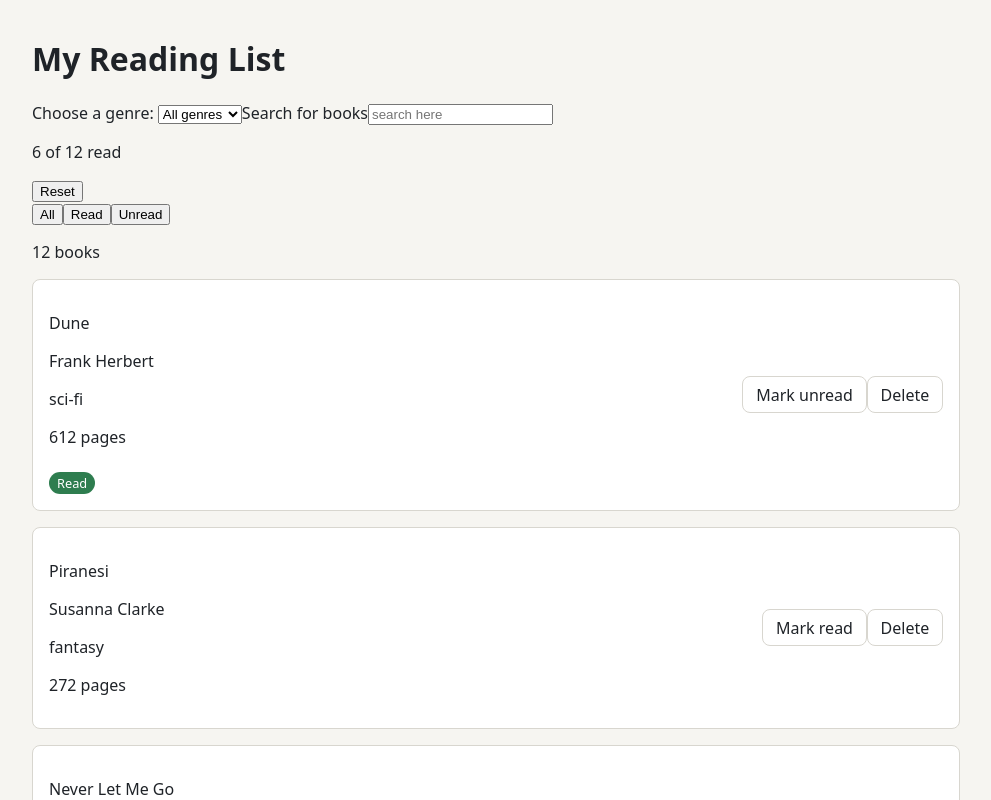
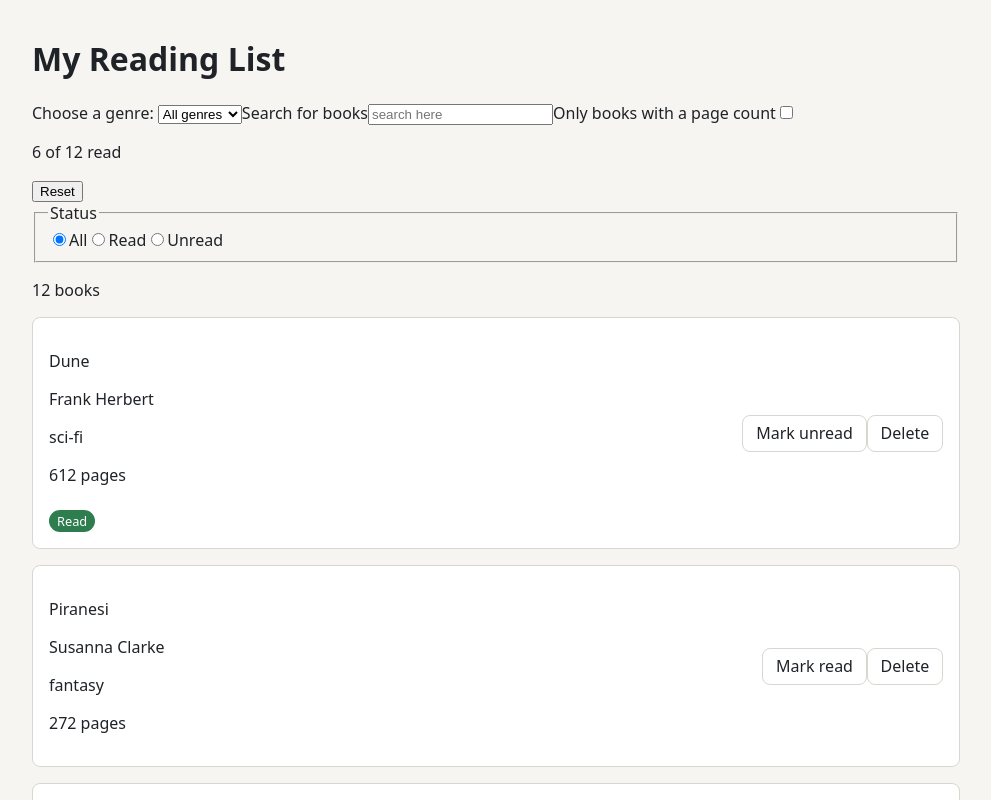
Before and after one commit to ameliapeters1/reading-list, a React (Vite) app: page / in a window 1280 px wide. Shown: the top 800 px of the page, without its empty margins (144-1135 px from the left). Built offline with nearby package versions, Linux system fonts and the light colour scheme.

Commit message:
task 4 checkbox and radio group added

```diff
--- a/src/App.tsx
+++ b/src/App.tsx
@@ -8,6 +8,7 @@ import { useState } from "react"
 import FilterBar from "./components/FilterBar"
 import SearchBox from "./components/SearchBox"
 import GenreSelect from "./components/GenreSelect"
+import PagesOnlyToggle from "./components/PagesOnlyToggle"
 
 
 function App(){
@@ -15,6 +16,7 @@ function App(){
   const [filter, setFilter] = useState<StatusFilter>("all");
   const [search, setSearch] = useState<string>("")
   const [genre, setGenre]= useState<string>("All genres")
+  const [pagesOnly, setPagesOnly] = useState<boolean>(false)
 
 
   const visibleBooks = books.filter((book) => {
@@ -32,7 +34,10 @@ function App(){
     const matchesGenre =
         genre === "All genres" || book.genre === genre
 
-    return matchesSearch && matchesReadStatus && matchesGenre
+    const matchesPages =
+      !pagesOnly || book.pages != null
+
+    return matchesSearch && matchesReadStatus && matchesGenre && matchesPages
   })
 
 
@@ -55,6 +60,9 @@ function App(){
         value={search}
         onChange={(value)=>setSearch(value)}
       />
+      <PagesOnlyToggle
+      checked = {pagesOnly}
+      onChange={setPagesOnly}/>
       <div className="book-info">
         <ReadCounter readCount={readCount} total={books.length}/>
       </div>
--- a/src/components/FilterBar.tsx
+++ b/src/components/FilterBar.tsx
@@ -8,34 +8,41 @@ interface FilterBarProps {
 
 function FilterBar({ current, onChange }: FilterBarProps) {
   return (
-    <div className="filter-bar">
-      <button
-        type="button"
-        aria-pressed={current === "all"}
-        className={current === "all" ? "is-active" : ""}
-        onClick={() => onChange("all")}
-      >
-        All
-      </button>
+    <fieldset className="filter-bar">
+        <legend>Status</legend>
+        <label>
+          <input
+            type="radio"
+            name="status"
+            value="all"
+            checked={current === "all"}
+            onChange={() => onChange("all")}
+          />
+          All
+        </label>
 
-      <button
-        type="button"
-        aria-pressed={current === "read"}
-        className={current === "read" ? "is-active" : ""}
-        onClick={() => onChange("read")}
-      >
-        Read
-      </button>
+        <label>
+          <input
+            type="radio"
+            name="status"
+            value="read"
+            checked={current === "read"}
+            onChange={() => onChange("read")}
+          />
+          Read
+        </label>
 
-      <button
-        type="button"
-        aria-pressed={current === "unread"}
-        className={current === "unread" ? "is-active" : ""}
-        onClick={() => onChange("unread")}
-      >
-        Unread
-      </button>
-    </div>
+        <label>
+          <input
+            type="radio"
+            name="status"
+            value="unread"
+            checked={current === "unread"}
+            onChange={() => onChange("unread")}
+          />
+          Unread
+        </label>
+      </fieldset>
   );
 }
 
--- /dev/null
+++ b/src/components/PagesOnlyToggle.tsx
@@ -0,0 +1,22 @@
+interface PagesOnlyToggleProps{
+    checked: boolean
+    onChange: (value: boolean) => void
+}
+
+function PagesOnlyToggle({checked, onChange}:PagesOnlyToggleProps){
+
+    return(
+        <>
+            <label>Only books with a page count
+            <input
+            type="checkbox"
+            checked={checked}
+            onChange={(event)=>onChange(event.target.checked)}>
+            </input>
+            </label>
+
+        </>
+    )
+}
+
+export default PagesOnlyToggle
```
